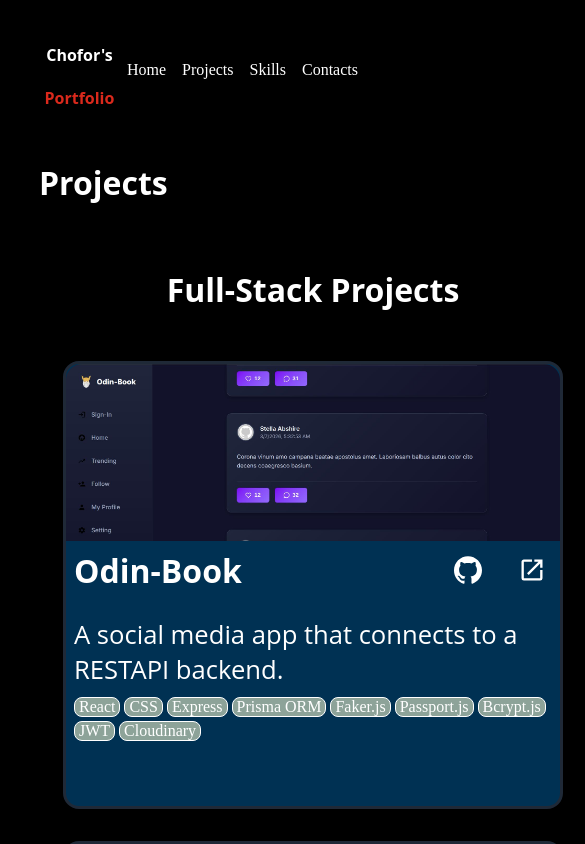
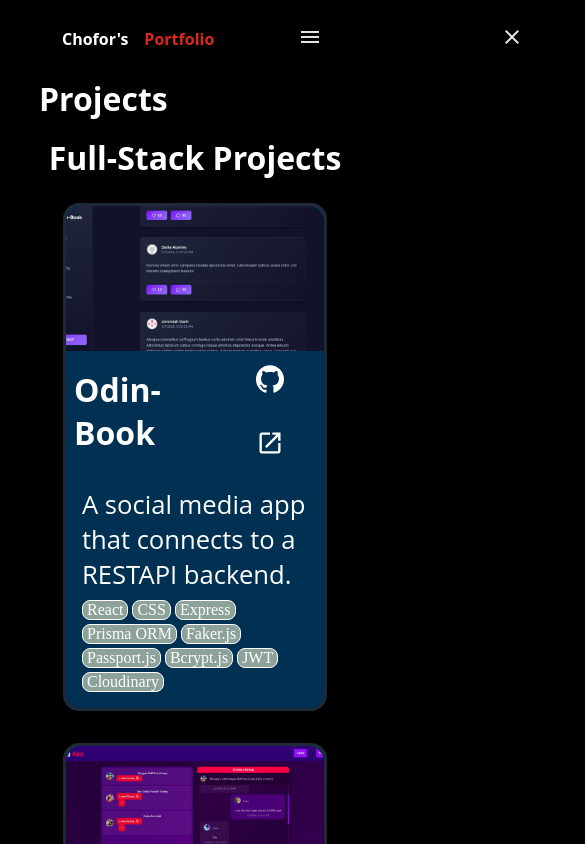
Before and after one commit to ChoforJr/chofor-portfolio, a React (Vite) app: page /projects in a window 390 px wide. Shown: the top 844 px of the page, 585 px wide, since content can reach past the window. Built offline with nearby package versions, Linux system fonts and the light colour scheme.

Commit message:
added responsive navbar and improve the styling of the other routes

```diff
--- a/src/App Components/App.css
+++ b/src/App Components/App.css
@@ -1,6 +1,11 @@
 *,
 *::before,
 *::after {
+  box-sizing: border-box;
+}
+* {
+  margin: 0;
+  padding: 0;
   box-sizing: border-box;
 }
 
@@ -10,6 +15,7 @@ body {
   background-color: #000000;
   color: #ffffff;
   text-align: center;
+  overflow-x: hidden;
 }
 
 .container {
@@ -34,18 +40,29 @@ a {
 
 nav {
   display: flex;
-  justify-content: space-around;
+  justify-content: space-between;
   align-items: center;
   padding: 0 2rem;
   position: sticky;
   top: 0;
   background-color: #000000;
+  width: 100%;
+  min-height: 3rem;
+}
+.navHeader {
+  display: flex;
+  gap: 1rem;
+  flex-wrap: wrap;
 }
 nav a {
   color: #ffffff;
   font-size: clamp(1rem, 1.5vw, 2.5rem);
   text-decoration: none;
 }
+.links-container a:hover {
+  color: #5f9ea0;
+}
+.links-container,
 nav section {
   display: flex;
   gap: clamp(1rem, 1.5vw, 2rem);
@@ -58,3 +75,52 @@ footer {
   justify-self: end;
   font-size: 1.6rem;
 }
+
+#sidebar-active {
+  display: none;
+}
+.open-sidebar-button,
+.close-sidebar-button {
+  display: none;
+}
+
+@media (max-width: 620px) {
+  .links-container {
+    flex-direction: column;
+    align-items: flex-start;
+
+    position: fixed;
+    top: 0;
+    right: -100%;
+    z-index: 10;
+    width: 300px;
+
+    background-color: var(--color-1);
+    box-shadow: -5px 0 5px rgba(0, 0, 0, 0.25);
+    transition: 0.75s ease-out;
+    background-color: #000000;
+  }
+  nav a {
+    box-sizing: border-box;
+    height: auto;
+    width: 100%;
+    padding: 20px 30px;
+    justify-content: flex-start;
+  }
+  .open-sidebar-button,
+  .close-sidebar-button {
+    padding: 20px;
+    display: block;
+  }
+  #sidebar-active:checked ~ .links-container {
+    right: 0;
+  }
+  #sidebar-active:checked ~ #overlay {
+    height: 100%;
+    width: 100%;
+    position: fixed;
+    top: 0;
+    left: 0;
+    z-index: 9;
+  }
+}
--- a/src/App Components/App.jsx
+++ b/src/App Components/App.jsx
@@ -10,15 +10,27 @@ const App = () => {
     <div className="container">
       <nav>
         <h1>
-          <Link to="/">
+          <Link to="/" className="navHeader">
             Chofor's <span style={{ color: "#DA291C" }}>Portfolio</span>
           </Link>
         </h1>
+
         <section>
-          <Link to="/">Home</Link>
-          <Link to="/projects">Projects</Link>
-          <Link to="/skills">Skills</Link>
-          <Link to="/contacts">Contacts</Link>
+          <input type="checkbox" id="sidebar-active" />
+          <label htmlFor="sidebar-active" className="open-sidebar-button">
+            <img src="/menu.svg" alt="menu icon" />
+          </label>
+          <label id="overlay" htmlFor="sidebar-active"></label>
+
+          <div className="links-container">
+            <label htmlFor="sidebar-active" className="close-sidebar-button">
+              <img src="close.svg" alt="close icon" />
+            </label>
+            <Link to="/">Home</Link>
+            <Link to="/projects">Projects</Link>
+            <Link to="/skills">Skills</Link>
+            <Link to="/contacts">Contacts</Link>
+          </div>
         </section>
       </nav>
       <>
--- a/src/Contacts Components/contacts.module.css
+++ b/src/Contacts Components/contacts.module.css
@@ -40,14 +40,9 @@
 }
 
 .contacts h1 {
-  font-size: 6rem;
+  font-size: clamp(3rem, 6vw, 6rem);
   margin-bottom: -1rem;
   font-weight: bold;
-}
-@media (max-width: 600px) {
-  .contacts h1 {
-    font-size: 3rem;
-  }
 }
 .contacts p {
   width: clamp(6rem, 60vw, 60rem);
--- a/src/HomePage Components/HomePage.jsx
+++ b/src/HomePage Components/HomePage.jsx
@@ -4,15 +4,35 @@ import { FileText } from "lucide-react";
 const HomePage = () => {
   return (
     <main className={styles.homePage}>
+      <div className={styles.resumeBtns}>
         <a
-        href="/Resume (30-Jun-2023).pdf"
+          href="/resumes/Resume (30-Jun-2023).pdf"
           target="_blank"
           rel="noopener noreferrer"
           className={styles.resumeBtn}
         >
           <FileText size={20} />
-        <span>Resume</span>
+          <span>Full-Stack Resume</span>
         </a>
+        <a
+          href="/resumes/Resume (30-Jun-2023).pdf"
+          target="_blank"
+          rel="noopener noreferrer"
+          className={styles.resumeBtn}
+        >
+          <FileText size={20} />
+          <span>Front-End Resume</span>
+        </a>
+        <a
+          href="/resumes/Resume (30-Jun-2023).pdf"
+          target="_blank"
+          rel="noopener noreferrer"
+          className={styles.resumeBtn}
+        >
+          <FileText size={20} />
+          <span>Back-End Resume</span>
+        </a>
+      </div>
 
       <h1>
         Hello, I'm <span className={styles.highlight}>Chofor Forsakang</span>
--- a/src/HomePage Components/homePage.module.css
+++ b/src/HomePage Components/homePage.module.css
@@ -10,6 +10,12 @@
   gap: 2rem;
 }
 
+.resumeBtns {
+  display: flex;
+  justify-content: center;
+  gap: 1rem;
+  flex-wrap: wrap;
+}
 .resumeBtn {
   display: flex;
   align-items: center;
--- a/src/Projects Components/projects.module.css
+++ b/src/Projects Components/projects.module.css
@@ -9,27 +9,28 @@
 }
 
 .projectCollection {
+  display: flex;
+  flex-direction: column;
   display: grid;
-  grid-template-columns: repeat(auto-fit, minmax(500px, 1fr));
+  grid-template-columns: repeat(auto-fit, minmax(min(100%, 350px), 1fr));
   gap: 2rem;
   padding: 1.5rem;
 }
 .projectTab {
   border: #1f2937 0.2rem solid;
   border-radius: 1rem;
-  transition: transform 0.3s ease-in-out;
   min-height: 28rem;
   text-align: left;
   background-color: #003153;
 }
 .langAndTech,
 .projectTab p {
-  padding: 0.5rem;
+  padding: 1rem;
 }
 
 .projectTab:hover {
-  transform: scale(1.05);
   border: #da291c 0.2rem solid;
+  box-shadow: #da291c 0 4px 12px;
 }
 
 .projectHead {
@@ -37,15 +38,13 @@
   justify-content: space-between;
   align-items: center;
   padding: 0.5rem;
-  margin-bottom: -3rem;
 }
 
 .screenshot {
   max-width: 100%;
-  min-height: 40%;
+  aspect-ratio: 16 / 9;
   border-top-left-radius: 1rem;
   border-top-right-radius: 1rem;
-  margin-bottom: -2rem;
   background-size: cover;
   background-position: top;
 }
@@ -84,7 +83,7 @@
   justify-content: flex-start;
   gap: clamp(0.25rem, 0.5vw, 1rem);
   align-items: center;
-  margin-top: -2rem;
+  margin-top: -1.5rem;
   flex-wrap: wrap;
 }
 .langAndTech span {
--- a/src/Skills Components/skills.module.css
+++ b/src/Skills Components/skills.module.css
@@ -9,13 +9,14 @@
 }
 
 .skills h1 {
-  font-size: 3rem;
+  font-size: clamp(3rem, 6vw, 6rem);
+  margin-bottom: -1rem;
   font-weight: bold;
 }
 
 .skills section {
   display: grid;
-  grid-template-columns: repeat(auto-fit, minmax(10rem, 1fr));
+  grid-template-columns: repeat(auto-fit, minmax(min(100%, 25rem), 1fr));
   gap: 1.5rem;
   width: 100%;
 }
@@ -24,7 +25,7 @@
   border: 0.1rem solid #6495ed;
   border-radius: 1rem;
   text-align: left;
-  padding: clamp(0.5rem, 1rem, 1.5rem);
+  padding: clamp(1.5rem, 2rem, 2.5rem);
   background-color: #003153;
 }
 
@@ -49,9 +50,3 @@
   flex-direction: column;
   gap: 1rem;
 }
-
-@media (max-width: 600px) {
-  .skills h1 {
-    font-size: 1.8rem;
-  }
-}
```
Also changed, not shown: 1 other file (tests, documents, lock files or other folders). Lines whose indentation alone changed are shown as unchanged.
